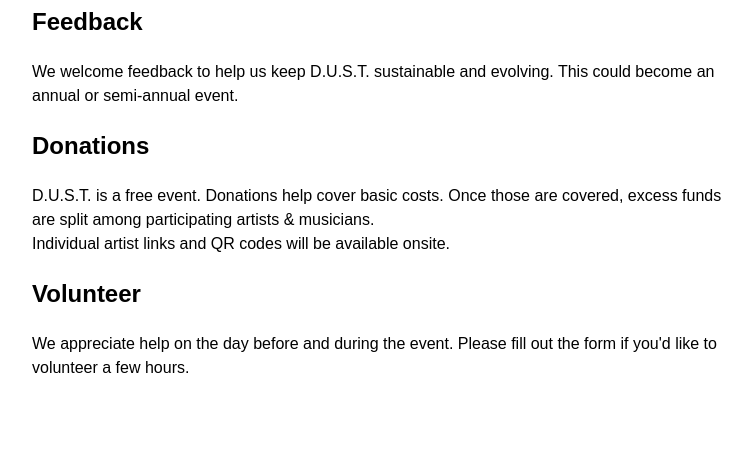
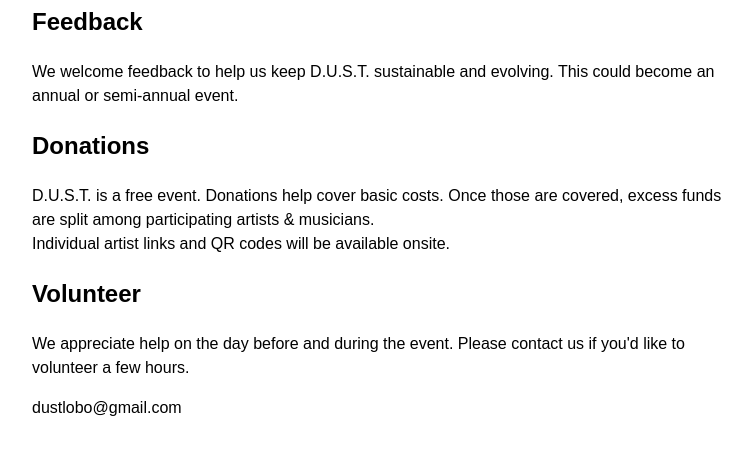
Before and after one commit to smadubhuir/dust-website, a plain HTML site: page support.html in a window 1280 px wide. Shown: the part 134-588 px from the top of the page, without its empty margins (258-1010 px from the left). Drawn offline with Linux system fonts and the light colour scheme.

Commit message:
cha cha changes

```diff
--- a/support.html
+++ b/support.html
@@ -39,8 +39,10 @@
 
 <h2>Volunteer</h2>
 <p>
-  We appreciate help on the day before and during the event. Please fill out the form if you'd like to volunteer a few hours.
+  We appreciate help on the day before and during the event. Please contact us if you'd like to volunteer a few hours.
 </p>
+
+<p>dustlobo@gmail.com</p>
 
 </body>
 </html>
```
Also changed, not shown: 1 other file.
